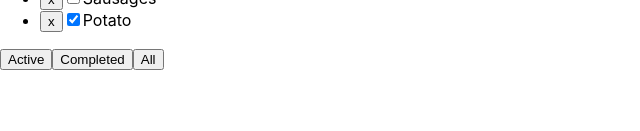
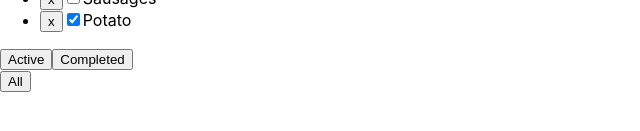
Before and after one commit to Masha-Gorb/todolist-app, a React (Create React App) app: page / in a window 1280 px wide. Shown: the part 207-338 px from the top of the page, without its empty margins (0-640 px from the left). Built offline with nearby package versions, Linux system fonts and the light colour scheme.

Commit message:
add Filter + Button component

```diff
--- a/src/App.tsx
+++ b/src/App.tsx
@@ -1,9 +1,11 @@
 import React, {useState} from 'react'
 import {TodoList} from "./TodoList";
 
+export type filterType = "All" | "Active" | "Completed"
+
 const App =() => {
 
-    const [tasks, setTasks] = useState([
+    let [tasks, setTasks] = useState([
         {id: 1, title: "Bread", checked: true},
         {id: 2, title: "Milk", checked: true},
         {id: 3, title: "Oil", checked: false},
@@ -18,17 +20,42 @@ const App =() => {
     //в Todolist.tsx этой функции в пропсах нужно тоже получить аргумент, но там id у нас отфильтровано
     //фильтр, отрисуй мне все айдишки кроме той которая в тебя пришла
     //запустить перерисовку можем только с помощью сетТаскс через юзСтейт
+
+    //про фильтр: делетеТаск1 это результирующий массив который удовлетворяет условию
     const deleteTask = (taskId: number) => {
        let deleteTask1 = tasks.filter( f => f.id!==taskId )
         setTasks(deleteTask1)
     }
 
 
+    //создали стейт чтобы хранить разные фильтры
+    //написали типизацию для стейта - какого типа значения в него будут приходить (мутный момент)
+    //эта типизация понадобиться когда значение(value) будет приходить в кач-ве аргумента в функцию
+    //прописали логику: новый массив = профильтрованный под разными условиями старый массив
+    //создали функцию, которую передали в пропсах и повесили на кнопки
+    //прописали этой функции логику
+    //кинули эту функцию в сетФильтр
+
+    let [filter, setFilter] = useState<filterType>("All")
+    const changeFilter = (filterValue: filterType) => {
+        setFilter(filterValue)
+    }
+
+    let filtredTasks = tasks
+    if (filter === "Active") {
+        filtredTasks = tasks.filter(f =>!f.checked)
+    }
+    if (filter === "Completed") {
+        filtredTasks = tasks.filter(f =>f.checked)
+    }
+
+
     return <div>
         <TodoList
             title="What to buy"
-            tasks={tasks}
+            tasks={filtredTasks}
             deleteTask={deleteTask}
+            changeFilter={changeFilter}
         />
     </div>
 }
--- /dev/null
+++ b/src/Components/Button.tsx
@@ -0,0 +1,15 @@
+import React from 'react'
+import {filterType} from "../App";
+
+type PropsType = {
+    changeFilter: (filterValue: filterType) => void
+}
+
+
+export const Button = (props:PropsType) => {
+    return (
+        <div>
+            <button onClick={() => props.changeFilter('All')}>All</button>
+        </div>
+    )
+}
--- a/src/TodoList.tsx
+++ b/src/TodoList.tsx
@@ -1,4 +1,6 @@
 import React from 'react'
+import {filterType} from "./App";
+import {Button} from "./Components/Button";
 
 type tasksPropsType = {
     id: number,
@@ -7,9 +9,11 @@ type tasksPropsType = {
 }
 
 type propsType = {
+    //title=!string — значит что тайтл может прийти а может не прийти в компоненту
     title: string
     tasks: Array<tasksPropsType>
-    deleteTask: (taskId: number) => void
+    deleteTask: (taskId: number) => void //void потому что в функции нет return
+    changeFilter: (filterValue: filterType) => void
 }
 
 export const TodoList = (props:propsType) => {
@@ -23,7 +27,6 @@ export const TodoList = (props:propsType) => {
         <div>
             <ul>
                 {props.tasks.map(m => {
-                    // debugger
                     return (
                         <li key={m.id}>
                             <button onClick={() => props.deleteTask(m.id)}>x</button>
@@ -37,9 +40,11 @@ export const TodoList = (props:propsType) => {
         </div>
 
 
-        <button>Active</button>
-        <button>Completed</button>
-        <button>All</button>
+        <button onClick={() => props.changeFilter('Active')}>Active</button>
+        <button onClick={() => props.changeFilter('Completed')}>Completed</button>
+            <Button changeFilter={props.changeFilter}/>
+            {/*у компоненты не может быть onClick*/}
+        {/*<button onClick={() => props.changeFilter('All')}>All</button>*/}
 
     </div>
     )
```
